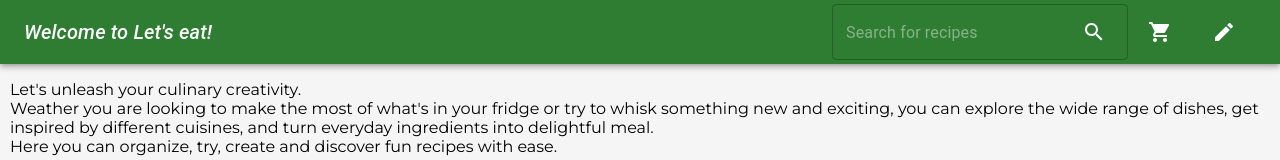
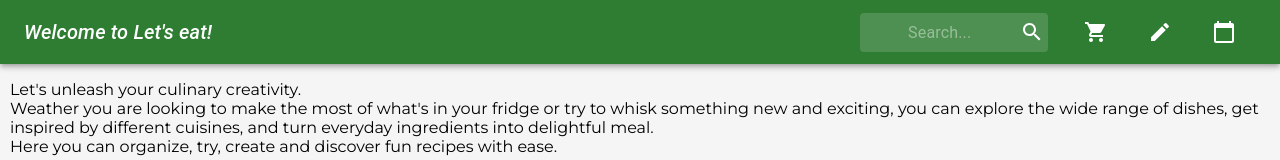
Before and after one commit to jeffGodonou/recipe-app, a React (Create React App) app: page / in a window 1280 px wide. Shown: the top 160 px of the page. Built offline with nearby package versions, Linux system fonts and the light colour scheme; no server answers.

Commit message:
Fix the search bar on a navbar and connecting the meal plan page

```diff
--- a/src/App.js
+++ b/src/App.js
@@ -5,11 +5,11 @@ import Recipe from './components/Recipe';
 import AddRecipeForm from './components/AddRecipeForm';
 import ShoppingListPage from './components/ShoppingListPage';
 import './App.scss'
+import MealPlanPage from './components/MealPlanPage';
 
 const App = () => {
     const [recipes, setRecipes] = useState([]);
     const [shoppingLists, setShoppingLists] = useState([]);
-
 
     useEffect(() => {
         // fetch recipes from API and append the list with the stored recipes
@@ -50,23 +50,32 @@ const App = () => {
         localStorage.setItem('recipes', JSON.stringify(updatedRecipes));
     };
 
+    const updateRecipe = (updatedRecipe) => {
+        setRecipes(
+            prevRecipes => prevRecipes.map( recipe =>
+                recipe.id === updatedRecipe.id ? updatedRecipe : recipe
+            )
+        );
+    };
+
     const handleAddShoppingList = (newList) => {
         const updatedShoppingLists = [...shoppingLists, {...newList, id: Date.now()}];
         setShoppingLists(updatedShoppingLists);
-    }
+    };
 
     const handleDeleteShoppingLists = (id) => {
         const updatedShoppingLists = shoppingLists.filter(list => list.id !== id);
         setShoppingLists(updatedShoppingLists);
-    }
+    };
 
     return (
         <Router>
             <Routes>
                 <Route exact path="/" element={<Home recipes={recipes} onAddRecipe={handleAddRecipe} onDeleteRecipe={handleDeleteRecipe}/>} />
-                <Route path="/recipe/:id" element={<Recipe recipes={recipes} onAddShoppingList={handleAddShoppingList}/>}/>
-                <Route path="/add-recipe" element={<AddRecipeForm onAddRecipe={handleAddRecipe}/>} />
+                <Route path="/recipe/:id" element={<Recipe recipes={recipes} updateRecipe={updateRecipe} onAddShoppingList={handleAddShoppingList}/>}/>
+                <Route path="/add-recipe" element={<AddRecipeForm/>} />
                 <Route path="/shopping-list" element={<ShoppingListPage shoppingLists={shoppingLists} onAddShoppingList={handleAddShoppingList} onDeleteShoppingList={handleDeleteShoppingLists} />} />
+                <Route path="/mealplan" element={<MealPlanPage recipes={recipes}/>}/>
             </Routes>
         </Router>
     );
--- a/src/components/Navbar.js
+++ b/src/components/Navbar.js
@@ -1,14 +1,14 @@
 import React from "react";
-import SearchBar from "./SearchBar";
-// import SearchIcon from '@mui/icons-material/Search';
+import SearchIcon from '@mui/icons-material/Search';
 import EditIcon from '@mui/icons-material/Edit';
 import ShoppingCartIcon from "@mui/icons-material/ShoppingCart";
+import CalendarTodayIcon from "@mui/icons-material/CalendarToday";
 import { Link } from 'react-router-dom';
-// import { alpha, styled } from '@mui/material/styles'
-import { AppBar, Button, Toolbar, Typography } from "@mui/material";
+import { alpha, styled } from '@mui/material/styles'
+import { AppBar, Button, InputBase, InputAdornment, IconButton, Toolbar, Typography } from "@mui/material";
 import './Navbar.scss'
 
-/*const Search = styled('div')(({ theme }) => ({
+const Search = styled('div')(({ theme }) => ({
     position: 'relative',
     borderRadius: theme.shape.borderRadius,
     backgroundColor: alpha(theme.palette.common.white, 0.15),
@@ -48,7 +48,7 @@ const StyledInputBase = styled(InputBase) (({ theme }) => ({
             },
         },
     },
-})); */
+}));
 
 const Navbar = ({searchTerm, handleSearchChange, handleSearch,  }) => {
     return (
@@ -57,33 +57,34 @@ const Navbar = ({searchTerm, handleSearchChange, handleSearch,  }) => {
                 <Typography variant='h6' component='div' sx={{ flexGrow: 1}} className="title" >
                     Welcome to Let's eat!
                 </Typography>
-                {
-                    /*
-                        <Search>
-                    <SearchIconWrapper>
-                        <SearchIcon />
-                    </SearchIconWrapper>
+
+                <Search>
                     <StyledInputBase
                         value={searchTerm}
                         placeholder="Search..."
-                        inputProps={{ 'aria-label': 'search' }}
-                        onChange={(e) => handleSearch(e.target.value)}
-                        onSearch={}
+                        onChange={handleSearchChange}
+                    endAdornment={
+                            <InputAdornment position="start">
+                                <IconButton onClick={handleSearch}>
+                                    <SearchIconWrapper>
+                                        <SearchIcon sx={{ color:'white' }}/>
+                                    </SearchIconWrapper>
+                                </IconButton>
+                            </InputAdornment>
+                        }
+                        inputProps={{ 'aria-label': 'search',}}
+
                     />
                 </Search>
-                    */
-                }
-                <SearchBar
-                    value={searchTerm}
-                    onChange={handleSearchChange}
-                    onSearch={handleSearch}
-                />
                 <Button color='inherit' component={Link} to={`/shopping-list`}>
                     <ShoppingCartIcon/>
                 </Button>
 
-                < Button color='inherit' component={Link} to={`/add-recipe`}>
+                <Button color='inherit' component={Link} to={`/add-recipe`}>
                     <EditIcon />
+                </Button>
+                <Button color='inherit' component={Link} to={`/mealplan`}>
+                    <CalendarTodayIcon/>
                 </Button>
             </Toolbar>
         </AppBar>
```
